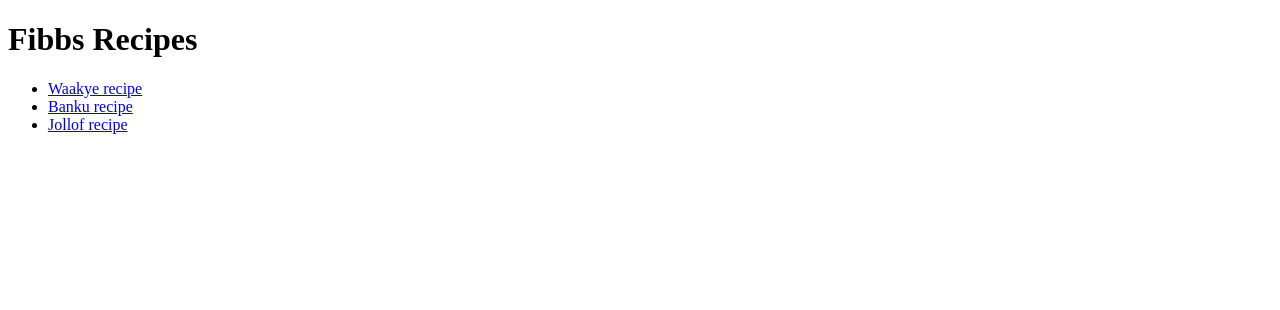
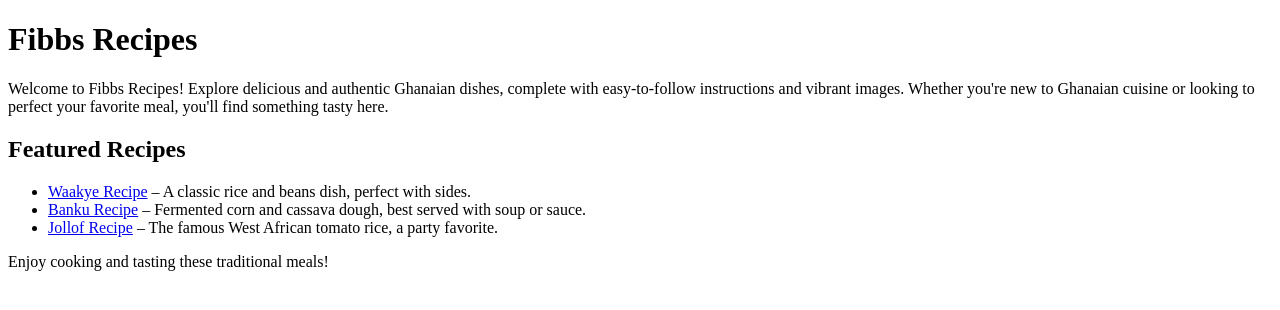
Before and after one commit to nuelwhite/odin-recipes, a plain HTML site: page index.html in a window 1280 px wide. Drawn offline with Linux system fonts and the light colour scheme.

Commit message:
Add content to index.html

```diff
--- a/index.html
+++ b/index.html
@@ -7,14 +7,13 @@
 </head>
 <body>
     <h1>Fibbs Recipes</h1>
-
+    <p>Welcome to Fibbs Recipes! Explore delicious and authentic Ghanaian dishes, complete with easy-to-follow instructions and vibrant images. Whether you're new to Ghanaian cuisine or looking to perfect your favorite meal, you'll find something tasty here.</p>
+    <h2>Featured Recipes</h2>
     <ul>
-        <li><a href="recipes/waakye.html">Waakye recipe</a></li>
-
-        <li><a href="recipes/banku.html">Banku recipe</a></li>
-
-        <li><a href="recipes/jollof.html">Jollof recipe</a></li>
+        <li><a href="recipes/waakye.html">Waakye Recipe</a> – A classic rice and beans dish, perfect with sides.</li>
+        <li><a href="recipes/banku.html">Banku Recipe</a> – Fermented corn and cassava dough, best served with soup or sauce.</li>
+        <li><a href="recipes/jollof.html">Jollof Recipe</a> – The famous West African tomato rice, a party favorite.</li>
     </ul>
-
+    <p>Enjoy cooking and tasting these traditional meals!</p>
 </body>
 </html>
```
